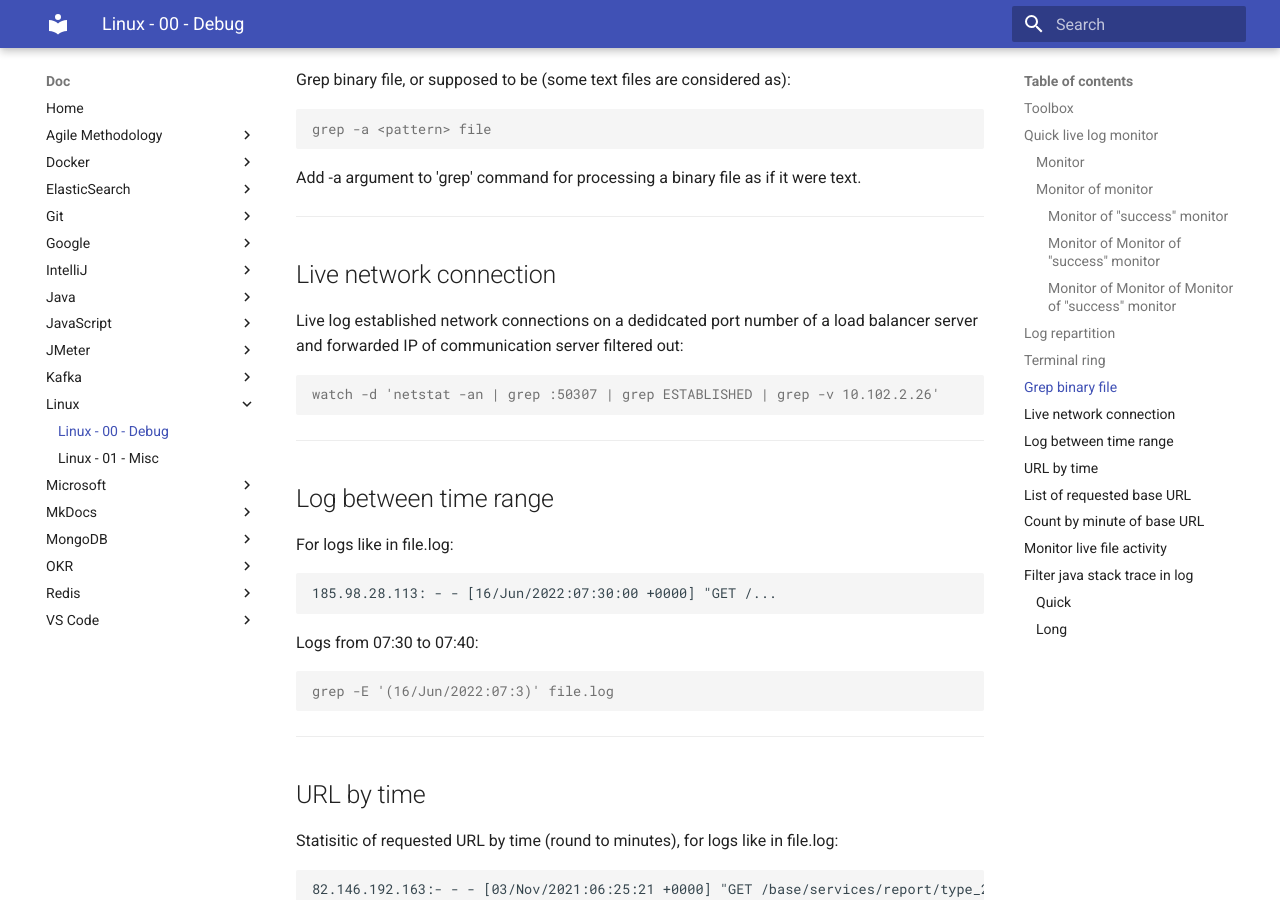
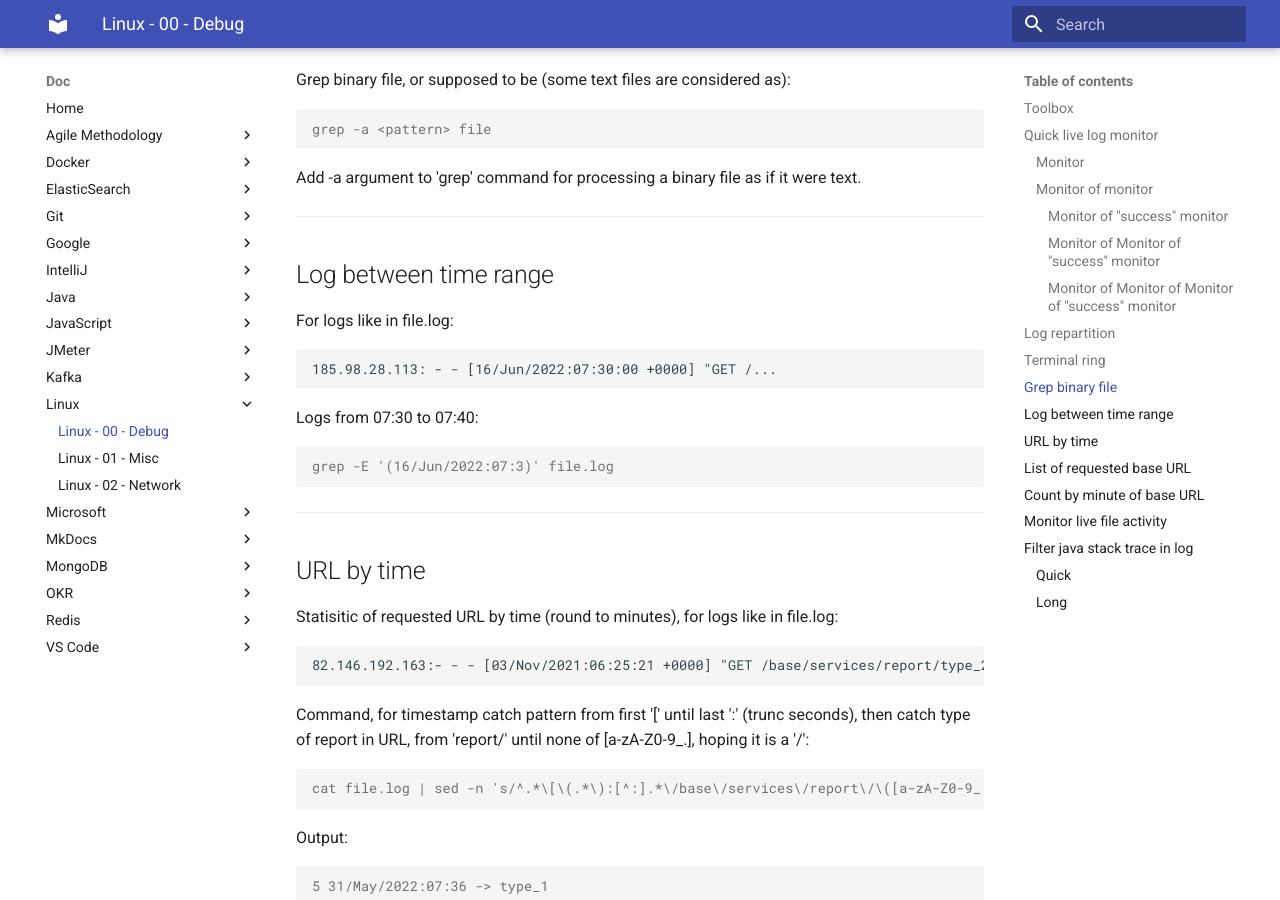
Before and after one commit to oldu73/doc, an MkDocs documentation site: the page built from docs/linux/0-linux-debug.md, in a window 1280 px wide and 900 px high, scrolled down 1993 px. Built offline with MkDocs 1.6.1 and Material for MkDocs 9.7.7, drawn with Linux system fonts in a browser that asks for light colours.

Commit message:
linux doc network section

````diff
--- a/docs/linux/0-linux-debug.md
+++ b/docs/linux/0-linux-debug.md
@@ -106,16 +106,6 @@ grep -a <pattern> file
 ```
 
 Add -a argument to 'grep' command for processing a binary file as if it were text.
-
-***
-
-## Live network connection
-
-Live log established network connections on a dedidcated port number of a load balancer server and forwarded IP of communication server filtered out:
-
-```console
-watch -d 'netstat -an | grep :50307 | grep ESTABLISHED | grep -v 10.102.2.26'
-```
 
 ***
 
--- a/mkdocs.yml
+++ b/mkdocs.yml
@@ -100,6 +100,7 @@ nav:
     - Linux:
         - 'Linux - 00 - Debug': 'linux/0-linux-debug.md'
         - 'Linux - 01 - Misc': 'linux/1-linux-misc.md'
+        - 'Linux - 02 - Network': 'linux/2-linux-network.md'
     - Microsoft:
         - Windows:
             - 'Windows - 01 - Misc': 'microsoft/windows/1-windows-misc.md'
````
Also changed, not shown: docs/linux/1-linux-misc.md (+0 -8 lines), docs/linux/2-linux-network.md (added, +21 -0 lines).
